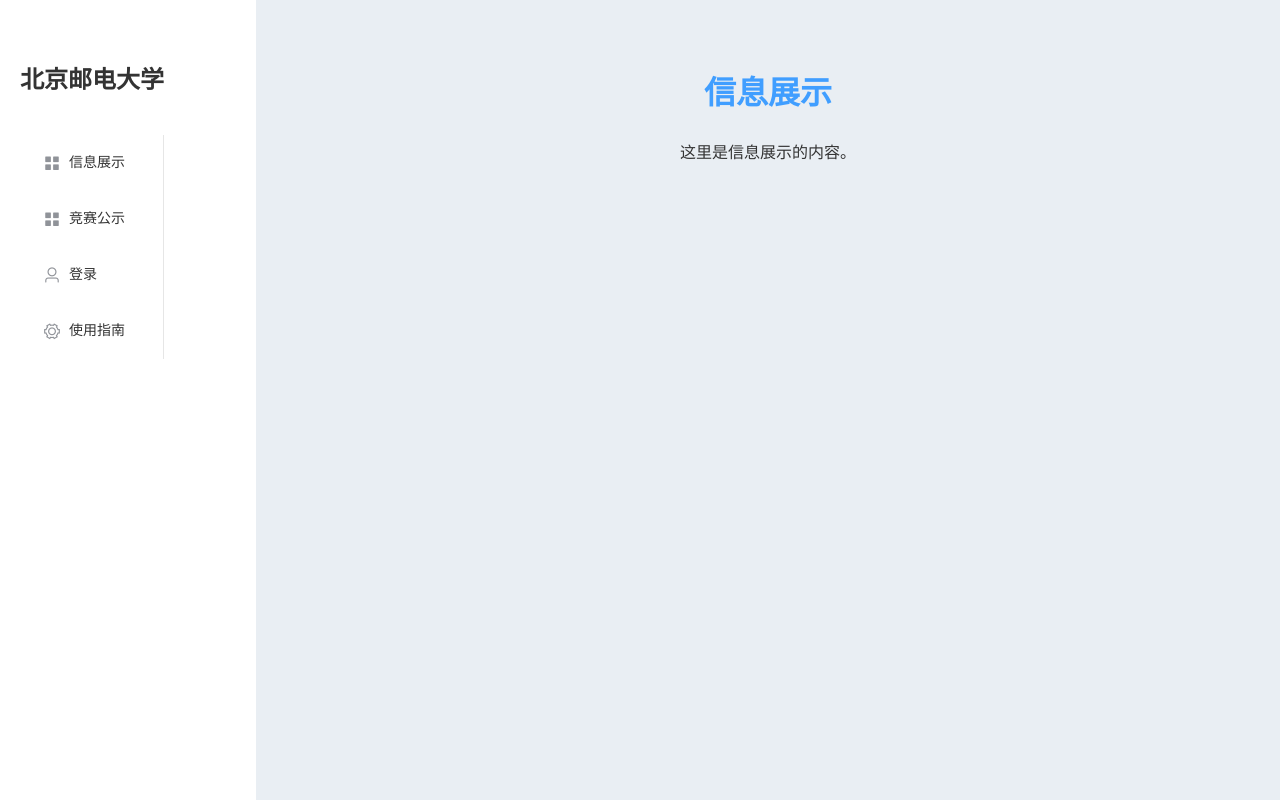
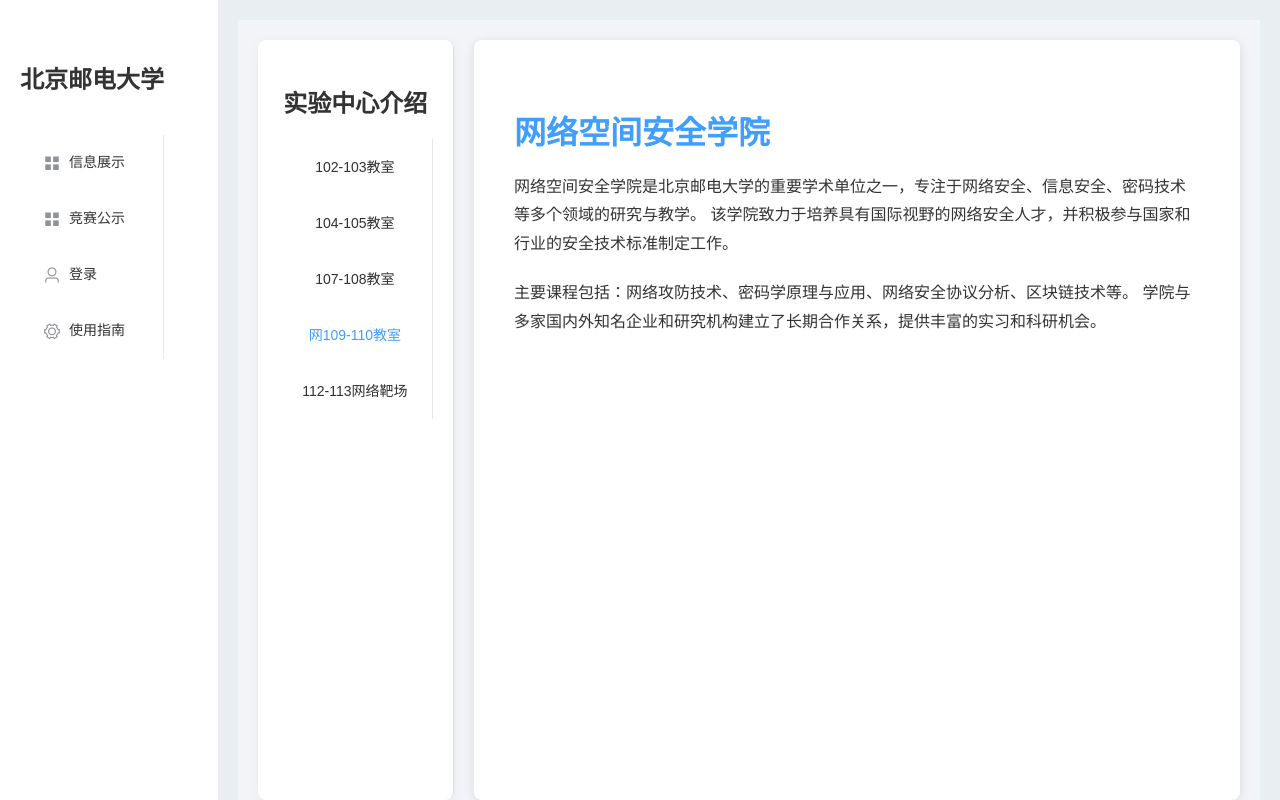
Before and after one commit to SONDER730/NetSecLab, a Vue app in the folder frontend/: page /info in a window 1280 px wide. Built offline with nearby package versions, Linux system fonts and the light colour scheme.

Commit message:
完成信息展示和竞赛公示的框架

```diff
--- a/frontend/src/App.vue
+++ b/frontend/src/App.vue
@@ -2,7 +2,7 @@
   <div id="app">
     <el-container>
       <!-- 侧边栏 -->
-      <el-aside width="20%">
+      <el-aside width="17%">
         <SideBar :isLoggedIn="isLoggedIn" :userRole="userRole"/>
       </el-aside>
 
--- a/frontend/src/views/AnnounceView.vue
+++ b/frontend/src/views/AnnounceView.vue
@@ -1,24 +1,128 @@
 <template>
-  <div class="announce-view">
-    <h1>竞赛公示</h1>
-    <p>这里是竞赛公示的内容。</p>
+  <div class="announcement-view">
+    <!-- 左侧竞赛列表部分 -->
+    <el-row >
+      <el-col :span="16" class="left-section">
+        <!-- 搜索功能 -->
+        <div class="search-bar">
+          <el-input
+            placeholder="请输入关键字搜索竞赛"
+            v-model="searchQuery"
+            prefix-icon="el-icon-search"
+            @input="handleSearch"
+          />
+        </div>
+
+        <!-- 滚动竞赛列表 -->
+        <div class="competition-list">
+          <el-card
+            v-for="competition in filteredCompetitions"
+            :key="competition.id"
+            class="competition-item"
+            @click="viewCompetition(competition.id)"
+          >
+            <h3>{{ competition.title }}</h3>
+            <p>{{ competition.date }}</p>
+            <p>{{ competition.description }}</p>
+          </el-card>
+        </div>
+      </el-col>
+
+      <!-- 右侧个人信息部分 -->
+      <el-col :span="8" class="right-section">
+        <div class="user-info">
+          <h3>Welcome, {{ userName }}</h3>
+          <p>Type: {{ userType }}</p>
+          <p>Questions: {{ userQuestions }}</p>
+          <p>Answers: {{ userAnswers }}</p>
+        </div>
+      </el-col>
+    </el-row>
   </div>
 </template>
 
 <script>
 export default {
-  name: 'AnnounceView',
+  data() {
+    return {
+      searchQuery: '',
+      competitions: [
+        { id: 1, title: '竞赛1', date: '2024-09-25', description: '描述内容1' },
+        { id: 2, title: '竞赛2', date: '2024-10-01', description: '描述内容2' },
+        // 更多竞赛条目...
+      ],
+      userName: '1111111',
+      userType: '张三',
+      userQuestions: 3,
+      userAnswers: 4,
+    };
+  },
+  computed: {
+    filteredCompetitions() {
+      if (this.searchQuery) {
+        return this.competitions.filter(c =>
+          c.title.includes(this.searchQuery) || c.description.includes(this.searchQuery)
+        );
+      }
+      return this.competitions;
+    },
+  },
+  methods: {
+    handleSearch() {
+      // 处理搜索的逻辑，可以直接过滤展示的竞赛
+      console.log('搜索关键字:', this.searchQuery);
+    },
+    viewCompetition(id) {
+      console.log('查看竞赛详情:', id);
+      // 跳转到竞赛详情页面
+      this.$router.push(`/competition/${id}`);
+    },
+  },
 };
 </script>
 
 <style scoped>
-.announce-view {
-  text-align: center;
-  padding: 20px;
+.announcement-view {
+  //display: flex;
+  width: 100%;
+  //padding: 20px;
 }
 
-h1 {
-  font-size: 2rem;
-  color: #409EFF;
+.left-section {
+  padding: 10px;
+  background-color: #f5f5f5;
 }
+
+.search-bar {
+  margin-bottom: 20px;
+}
+
+.competition-list {
+  max-height: 80vh;
+  overflow-y: auto;
+}
+
+.competition-item {
+  margin-bottom: 10px;
+  cursor: pointer;
+  transition: 0.3s;
+}
+
+.competition-item:hover {
+  box-shadow: 0px 6px 15px rgba(0, 0, 0, 0.1);
+}
+
+.right-section {
+  padding: 20px;
+  background-color: #fff;
+  text-align: center;
+}
+
+.user-info {
+  padding: 20px;
+  background-color: #f9f9f9;
+  border-radius: 8px;
+  box-shadow: 0 4px 12px rgba(0, 0, 0, 0.1);
+}
+
 </style>
--- a/frontend/src/views/InfoView.vue
+++ b/frontend/src/views/InfoView.vue
@@ -1,7 +1,37 @@
 <template>
   <div class="info-view">
-    <h1>信息展示</h1>
-    <p>这里是信息展示的内容。</p>
+    <!-- 主内容区域 -->
+    <el-container class="content-container">
+      <!-- 左侧导航栏 -->
+      <el-aside width="20%" class="aside-nav">
+        <h3 class="aside-title">实验中心介绍</h3>
+        <el-menu
+          default-active="4"
+          class="el-menu-vertical-demo"
+        >
+          <el-menu-item index="1">102-103教室</el-menu-item>
+          <el-menu-item index="2">104-105教室</el-menu-item>
+          <el-menu-item index="3">107-108教室</el-menu-item>
+          <el-menu-item index="4">网109-110教室</el-menu-item>
+          <el-menu-item index="5">112-113网络靶场</el-menu-item>
+        </el-menu>
+      </el-aside>
+
+      <!-- 右侧内容展示 -->
+      <el-main class="main-content">
+        <div class="article-content">
+          <h2>网络空间安全学院</h2>
+          <p>
+            网络空间安全学院是北京邮电大学的重要学术单位之一，专注于网络安全、信息安全、密码技术等多个领域的研究与教学。
+            该学院致力于培养具有国际视野的网络安全人才，并积极参与国家和行业的安全技术标准制定工作。
+          </p>
+          <p>
+            主要课程包括：网络攻防技术、密码学原理与应用、网络安全协议分析、区块链技术等。
+            学院与多家国内外知名企业和研究机构建立了长期合作关系，提供丰富的实习和科研机会。
+          </p>
+        </div>
+      </el-main>
+    </el-container>
   </div>
 </template>
 
@@ -12,13 +42,57 @@
 </script>
 
 <style scoped>
+/* 顶层容器样式 */
 .info-view {
-  text-align: center;
+  font-family: 'Arial', sans-serif;
+  background-color: #f2f4f7; /* 背景色 */
+}
+
+/* 主内容容器样式 */
+.content-container {
+  display: flex;
   padding: 20px;
 }
 
-h1 {
+/* 侧边栏样式 */
+.aside-nav {
+  background-color: #ffffff; /* 侧边栏背景色 */
+  padding: 20px;
+  border-right: 1px solid #dcdcdc; /* 分隔线 */
+  box-shadow: 0px 2px 12px rgba(0, 0, 0, 0.05); /* 添加轻微阴影 */
+  border-radius: 8px; /* 圆角效果 */
+}
+
+.aside-title {
+  font-size: 1.5rem;
+  font-weight: bold;
+  margin-bottom: 20px;
+  text-align: center; /* 居中对齐标题 */
+}
+
+/* 主内容区样式 */
+.main-content {
+  padding: 40px;
+  background-color: white;
+  flex: 1;
+  box-shadow: 0px 2px 12px rgba(0, 0, 0, 0.1); /* 添加阴影效果 */
+  border-radius: 8px; /* 圆角效果 */
+  margin-left: 20px;
+}
+
+/* 文章标题样式 */
+.article-content h2 {
   font-size: 2rem;
-  color: #409EFF;
+  font-weight: bold;
+  margin-bottom: 20px;
+  color: #409eff; /* 标题颜色 */
+}
+
+/* 文章段落样式 */
+.article-content p {
+  font-size: 1rem;
+  line-height: 1.8;
+  margin-bottom: 20px;
+  color: #333;
 }
 </style>
--- a/frontend/src/views/LoginView.vue
+++ b/frontend/src/views/LoginView.vue
@@ -93,27 +93,59 @@
   height: 100vh;
   padding-left: 20px;
   padding-right: 20px;
-  background-color: #f5f5f5;
+  background-color: rgba(255, 255, 255, 0.8); /* 半透明背景 */
+  backdrop-filter: blur(5px); /* 背景模糊效果 */
+  border-radius: 12px;
+  //box-shadow: 0 8px 24px rgba(0, 0, 0, 0.2); /* 较大的阴影 */
+  position: relative;
+  z-index: 1;
 }
 
 h1 {
-  font-size: 2rem;
-  margin-bottom: 20px;
+  font-size: 2.5rem;
+  margin-bottom: 30px;
   color: #409EFF;
+  text-shadow: 1px 1px 6px rgba(0, 0, 0, 0.1); /* 添加文字阴影 */
 }
 
 .login-tabs {
   width: 400px;
-  }
+  background-color: #fff; /* 背景颜色 */
+  border-radius: 8px;
+  box-shadow: 0px 6px 20px rgba(0, 0, 0, 0.1); /* 更大的阴影 */
+  padding: 20px;
+}
 
 .login-form {
-  background-color: #fff;
-  padding: 40px 40px 20px 20px;
-  border-radius: 8px;
-  box-shadow: 0px 2px 12px rgba(0, 0, 0, 0.1);
+  background-color: #f9f9f9; /* 浅灰色背景 */
+  padding: 30px;
+  border-radius: 10px;
+  box-shadow: 0px 4px 16px rgba(0, 0, 0, 0.1); /* 适中的阴影 */
+  border: 1px solid #e0e0e0; /* 边框颜色 */
 }
 
 .el-form-item {
-  margin-bottom: 20px;
+  margin-bottom: 25px; /* 表单项间隔更大 */
 }
+
+.el-button {
+  width: 100%;
+  height: 45px;
+  font-size: 1.1rem; /* 按钮文字大小 */
+  background-color: #409eff;
+  color: white;
+  border-radius: 6px;
+}
+
+.el-button:hover {
+  background-color: #66b1ff; /* 按钮悬停颜色 */
+}
+
+
+
+/* 调整背景模糊效果 */
+body {
+  overflow: hidden; /* 防止滚动条出现 */
+}
+
 </style>
```
Also changed, not shown: frontend/src/static/n_banner.jpg (added).
